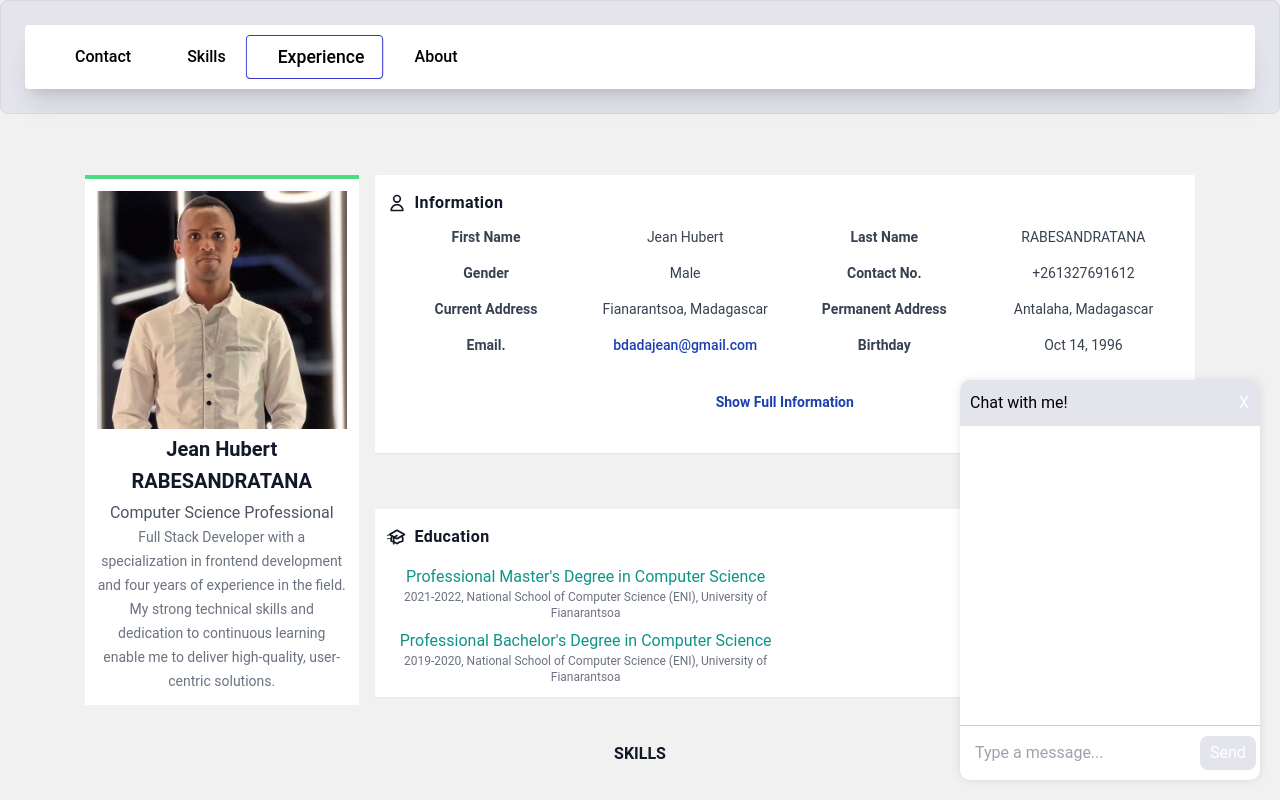
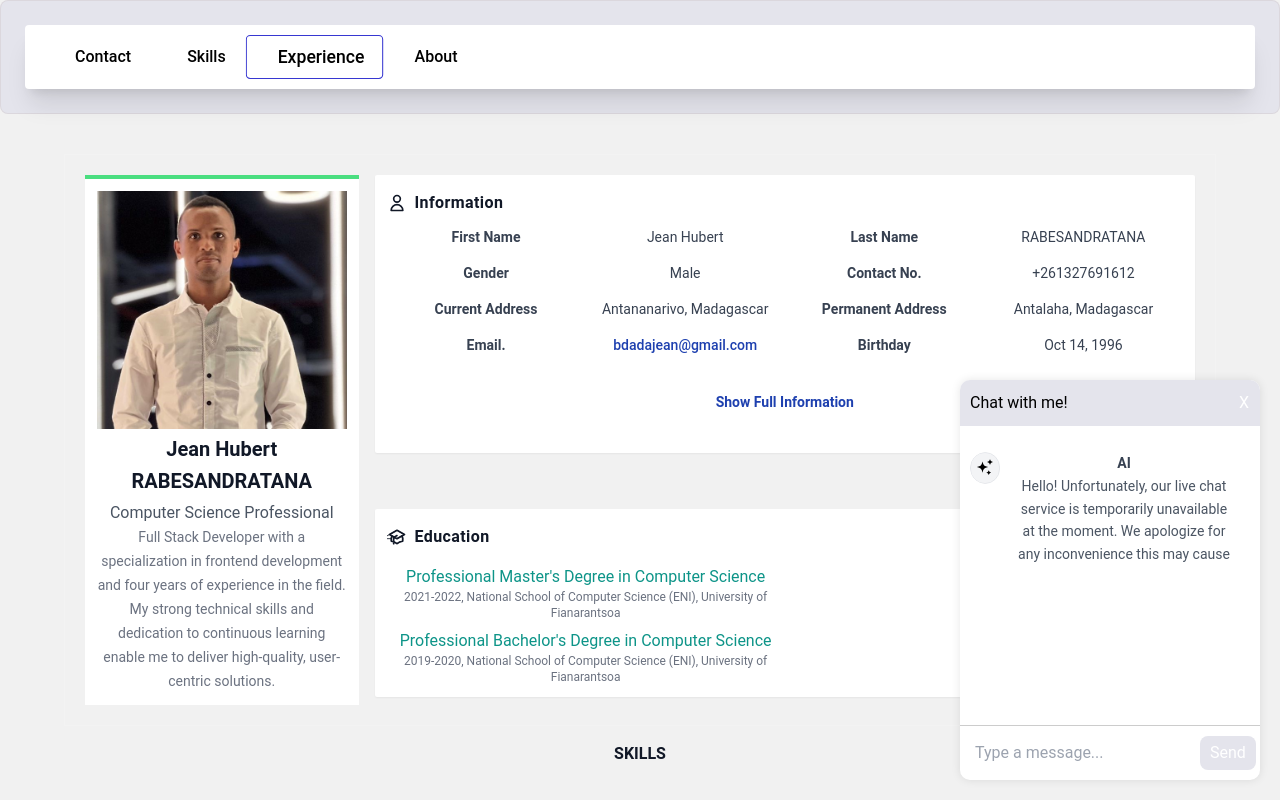
Before and after one commit to RABESANDRATANAJeanHubert/my-vue-app, a Vue app: page / in a window 1280 px wide. Both pictures are taken after a click on the element 1235 px from the left and 755 px from the top of the page. Shown: the top 800 px of the page. Built offline with nearby package versions, Linux system fonts and the light colour scheme.

Commit message:
add message chat

```diff
--- a/src/components/Chatbot.vue
+++ b/src/components/Chatbot.vue
@@ -11,7 +11,21 @@
           <button @click="toggleChatbot">X</button>
         </header>
         <div class="chatbot-messages">
-          <!-- Your chatbot messages go here -->
+          <div class="pr-4 h-[474px]" style="min-width: 100%; display: table;">
+      <!-- Chat Message AI -->
+      <div class="flex gap-3 my-4 text-gray-600 text-sm flex-1"><span
+          class="relative flex shrink-0 overflow-hidden rounded-full w-8 h-8">
+          <div class="rounded-full bg-gray-100 border p-1"><svg stroke="none" fill="black" stroke-width="1.5"
+              viewBox="0 0 24 24" aria-hidden="true" height="20" width="20" xmlns="http://www.w3.org/2000/svg">
+              <path stroke-linecap="round" stroke-linejoin="round"
+                d="M9.813 15.904L9 18.75l-.813-2.846a4.5 4.5 0 00-3.09-3.09L2.25 12l2.846-.813a4.5 4.5 0 003.09-3.09L9 5.25l.813 2.846a4.5 4.5 0 003.09 3.09L15.75 12l-2.846.813a4.5 4.5 0 00-3.09 3.09zM18.259 8.715L18 9.75l-.259-1.035a3.375 3.375 0 00-2.455-2.456L14.25 6l1.036-.259a3.375 3.375 0 002.455-2.456L18 2.25l.259 1.035a3.375 3.375 0 002.456 2.456L21.75 6l-1.035.259a3.375 3.375 0 00-2.456 2.456zM16.894 20.567L16.5 21.75l-.394-1.183a2.25 2.25 0 00-1.423-1.423L13.5 18.75l1.183-.394a2.25 2.25 0 001.423-1.423l.394-1.183.394 1.183a2.25 2.25 0 001.423 1.423l1.183.394-1.183.394a2.25 2.25 0 00-1.423 1.423z">
+              </path>
+            </svg></div>
+        </span>
+        <p class="leading-relaxed"><span class="block font-bold text-gray-700">AI </span>Hello! Unfortunately, our live chat service is temporarily unavailable at the moment. We apologize for any inconvenience this may cause
+        </p>
+      </div>
+    </div>
         </div>
         <footer class="chatbot-footer">
           <input v-model="message" @keyup.enter="sendMessage" placeholder="Type a message...">
--- a/src/components/Contact.vue
+++ b/src/components/Contact.vue
@@ -51,7 +51,7 @@
                             </div>
                             <div class="grid grid-cols-2">
                                 <div class="px-4 py-2 font-semibold">Current Address</div>
-                                <div class="px-4 py-2">Fianarantsoa, Madagascar</div>
+                                <div class="px-4 py-2">Antananarivo, Madagascar</div>
                             </div>
                             <div class="grid grid-cols-2">
                                 <div class="px-4 py-2 font-semibold">Permanent Address</div>
@@ -96,7 +96,7 @@
                             <ul class="list-inside space-y-2">
                                 <li>
                                     <div class="text-teal-600">Professional Master's Degree in Computer Science</div>
-                                    <div class="text-gray-500 text-xs">2021-2022, National School of Computer Science (ENI), University of Fianarantsoa</div>
+                                    <div class="text-gray-500 text-xs text-md">2021-2022, National School of Computer Science (ENI), University of Fianarantsoa</div>
                                 </li>
                                 <li>
                                     <div class="text-teal-600">Professional Bachelor's Degree in Computer Science</div>
```
